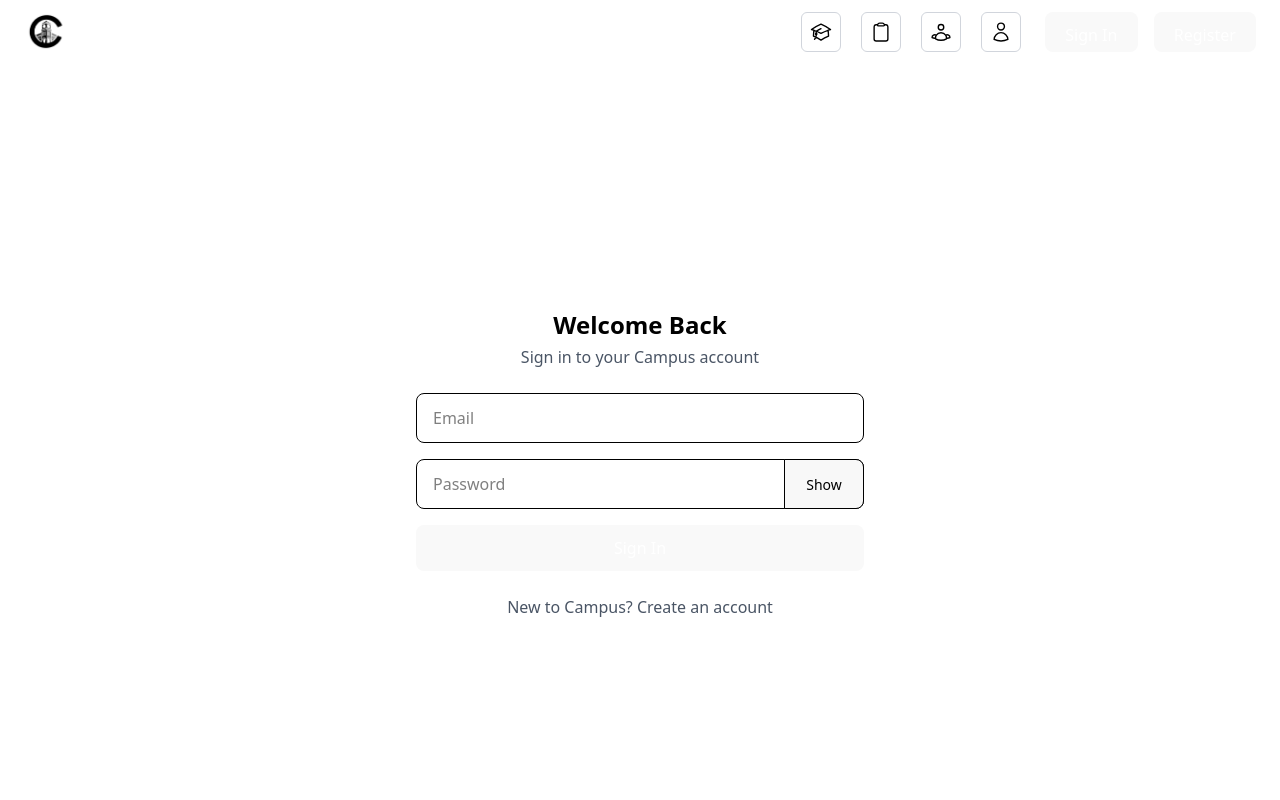
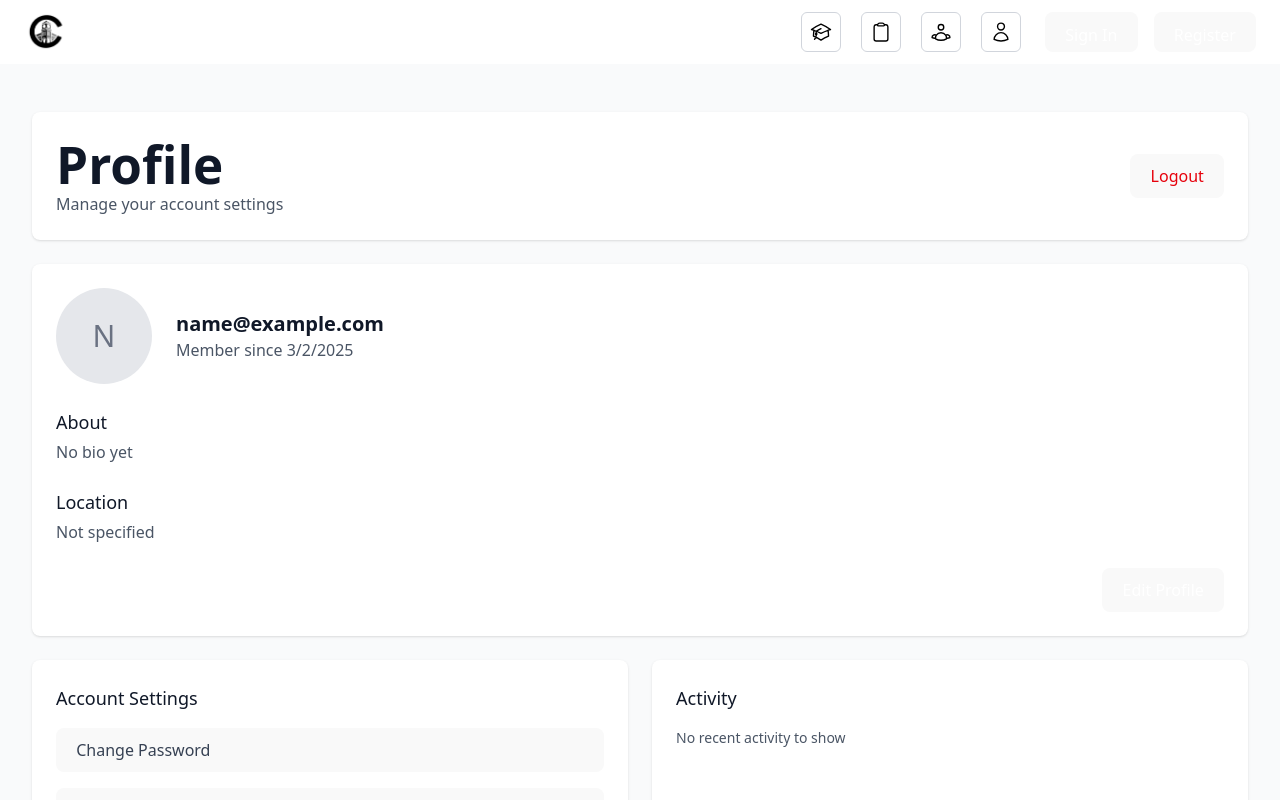
Before and after one commit to CharlieGuarasci/campus_deployment, a React (Vite) app in the folder campus_frontend/: page /profile in a window 1280 px wide. Before the commit this address led to /signin. Shown: the top 800 px of the page. Built offline with nearby package versions, Linux system fonts and the light colour scheme; sample sign-in values are in the browser's storage.

Commit message:
Addedsimple profile page with some animations for style points

```diff
--- a/campus_frontend/src/App.jsx
+++ b/campus_frontend/src/App.jsx
@@ -5,6 +5,7 @@
 import SignIn from "./pages/SignIn";
 import Register from "./pages/Register";
 import Footer from "./components/Footer"
+import Welcome from "./pages/Welcome";
 import "./index.css";
 
 function App() {
@@ -18,6 +19,7 @@
             <Route path="/profile" element={<Profile />} />
             <Route path="/signin" element={<SignIn />} />
             <Route path="/register" element={<Register />} />
+            <Route path="/welcome" element={<Welcome />} />
           </Routes>
         </div>
         <Footer />
--- a/campus_frontend/src/pages/Profile.jsx
+++ b/campus_frontend/src/pages/Profile.jsx
@@ -5,20 +5,49 @@
 const Profile = () => {
   const navigate = useNavigate();
   const [user, setUser] = useState(null);
+  const [isEditing, setIsEditing] = useState(false);
+  const [fadeIn, setFadeIn] = useState(false);
+  const [showOverlay, setShowOverlay] = useState(false);
+  const [formData, setFormData] = useState({
+    name: "",
+    bio: "",
+    location: "",
+  });
 
   useEffect(() => {
+    const shouldShowFade = localStorage.getItem('showWelcomeFade') === 'true';
+    setShowOverlay(shouldShowFade);
+
+    if (shouldShowFade) {
+      // Start fade in animation
+      setTimeout(() => {
+        setFadeIn(true);
+        // Remove overlay after animation completes
+        setTimeout(() => {
+          setShowOverlay(false);
+          localStorage.removeItem('showWelcomeFade'); // Remove the flag
+        }, 1000);
+      }, 100);
+    }
+
     const fetchProfile = async () => {
-      const token = localStorage.getItem("token");
-      if (!token) {
-        navigate("/signin"); // Redirect to sign-in if not logged in
+      const userData = localStorage.getItem("user");
+      if (!userData) {
+        navigate("/signin");
         return;
       }
+
       try {
-        const response = await axios.get("http://localhost:8000/api/profile/", {
-          headers: { Authorization: `Bearer ${token}` },
+        const user = JSON.parse(userData);
+        setUser(user);
+        setFormData({
+          name: user.name || "",
+          bio: user.bio || "",
+          location: user.location || "",
         });
-        setUser(response.data);
       } catch (err) {
+        console.error("Error parsing user data:", err);
+        localStorage.removeItem("user");
         navigate("/signin");
       }
     };
@@ -26,21 +55,149 @@
   }, [navigate]);
 
   const handleLogout = () => {
-    localStorage.removeItem("token");
-    navigate("/profile");
+    localStorage.removeItem("user");
+    navigate("/signin");
+  };
+
+  const handleSubmit = async (e) => {
+    e.preventDefault();
+    // Here you would typically make an API call to update the profile
+    setIsEditing(false);
   };
 
   return (
-    <div className="profile-container">
-      <h2>Profile</h2>
-      {user ? (
-        <div>
-          <p>Email: {user.email}</p>
-          <button onClick={handleLogout}>Logout</button>
+    <div className="min-w-screen min-h-screen bg-gray-50 py-12 px-4 sm:px-6 lg:px-8 relative">
+      {/* White overlay that fades out */}
+      {showOverlay && (
+        <div className={`absolute inset-0 bg-white transition-opacity duration-1000 ${fadeIn ? 'opacity-0' : 'opacity-100'} z-50`} />
+      )}
+
+      {/* Main content */}
+      <div className="w-full max-w-full mx-auto relative z-10">
+        {/* Header */}
+        <div className="bg-white shadow rounded-lg p-6 mb-6">
+          <div className="flex items-center justify-between">
+            <div>
+              <h1 className="text-2xl font-bold text-gray-900">Profile</h1>
+              <p className="text-gray-600">Manage your account settings</p>
+            </div>
+            <button
+              onClick={handleLogout}
+              className="px-4 py-2 text-sm font-medium text-red-600 hover:text-red-800"
+            >
+              Logout
+            </button>
+          </div>
         </div>
-      ) : (
-        <p>Loading profile...</p>
-      )}
+
+        {/* Profile Content */}
+        <div className="bg-white shadow rounded-lg p-6">
+          <div className="flex items-center space-x-6 mb-6">
+            <div className="h-24 w-24 bg-gray-200 rounded-full flex items-center justify-center">
+              <span className="text-3xl text-gray-500">
+                {user?.email?.[0]?.toUpperCase() || "?"}
+              </span>
+            </div>
+            <div>
+              <h2 className="text-xl font-semibold text-gray-900">
+                {user?.email || "User"}
+              </h2>
+              <p className="text-gray-600">Member since {new Date().toLocaleDateString()}</p>
+            </div>
+          </div>
+
+          {isEditing ? (
+            <form onSubmit={handleSubmit} className="space-y-6">
+              <div>
+                <label className="block text-sm font-medium text-gray-700">Name</label>
+                <input
+                  type="text"
+                  value={formData.name}
+                  onChange={(e) => setFormData({ ...formData, name: e.target.value })}
+                  className="mt-1 block w-full rounded-md border border-gray-300 bg-white px-3 py-2 text-black shadow-sm focus:border-blue-500 focus:ring-blue-500"
+                />
+              </div>
+              <div>
+                <label className="block text-sm font-medium text-gray-700">Bio</label>
+                <textarea
+                  value={formData.bio}
+                  onChange={(e) => setFormData({ ...formData, bio: e.target.value })}
+                  rows={3}
+                  className="mt-1 block w-full rounded-md border border-gray-300 bg-white px-3 py-2 text-black shadow-sm focus:border-blue-500 focus:ring-blue-500"
+                />
+              </div>
+              <div>
+                <label className="block text-sm font-medium text-gray-700">Location</label>
+                <input
+                  type="text"
+                  value={formData.location}
+                  onChange={(e) => setFormData({ ...formData, location: e.target.value })}
+                  className="mt-1 block w-full rounded-md border border-gray-300 bg-white px-3 py-2 text-black shadow-sm focus:border-blue-500 focus:ring-blue-500"
+                />
+              </div>
+              <div className="flex justify-end space-x-3">
+                <button
+                  type="button"
+                  onClick={() => setIsEditing(false)}
+                  className="px-4 py-2 text-sm font-medium text-white bg-white border border-gray-300 rounded-md hover:bg-gray-50"
+                >
+                  Cancel
+                </button>
+                <button
+                  type="submit"
+                  className="px-4 py-2 text-sm font-medium text-white bg-blue-600 rounded-md hover:bg-blue-700"
+                >
+                  Save Changes
+                </button>
+              </div>
+            </form>
+          ) : (
+            <div className="space-y-6">
+              <div>
+                <h3 className="text-lg font-medium text-gray-900">About</h3>
+                <p className="mt-1 text-gray-600">{formData.bio || "No bio yet"}</p>
+              </div>
+              <div>
+                <h3 className="text-lg font-medium text-gray-900">Location</h3>
+                <p className="mt-1 text-gray-600">{formData.location || "Not specified"}</p>
+              </div>
+              <div className="flex justify-end">
+                <button
+                  onClick={() => setIsEditing(true)}
+                  className="px-4 py-2 text-sm font-medium text-white bg-blue-600 rounded-md hover:bg-blue-700"
+                >
+                  Edit Profile
+                </button>
+              </div>
+            </div>
+          )}
+        </div>
+
+        {/* Additional Sections */}
+        <div className="mt-6 grid grid-cols-1 gap-6 sm:grid-cols-2">
+          <div className="bg-white shadow rounded-lg p-6">
+            <h3 className="text-lg font-medium text-gray-900 mb-4">Account Settings</h3>
+            <div className="space-y-4">
+              <button className="w-full text-left px-4 py-2 text-sm text-gray-700 hover:bg-gray-50 rounded-md">
+                Change Password
+              </button>
+              <button className="w-full text-left px-4 py-2 text-sm text-gray-700 hover:bg-gray-50 rounded-md">
+                Notification Preferences
+              </button>
+              <button className="w-full text-left px-4 py-2 text-sm text-gray-700 hover:bg-gray-50 rounded-md">
+                Privacy Settings
+              </button>
+            </div>
+          </div>
+
+          <div className="bg-white shadow rounded-lg p-6">
+            <h3 className="text-lg font-medium text-gray-900 mb-4">Activity</h3>
+            <div className="space-y-4">
+              <p className="text-sm text-gray-600">No recent activity to show</p>
+            </div>
+          </div>
+        </div>
+      </div>
     </div>
   );
 };
--- a/campus_frontend/src/pages/SignIn.jsx
+++ b/campus_frontend/src/pages/SignIn.jsx
@@ -20,7 +20,9 @@
       });
 
       if (response.status === 200) {
-        navigate("/profile");
+        localStorage.setItem('user', JSON.stringify(response.data));
+        localStorage.setItem('showWelcomeFade', 'true');
+        navigate("/welcome");
       }
     } catch (err) {
       setError("Invalid email or password. Please try again.");
--- /dev/null
+++ b/campus_frontend/src/pages/Welcome.jsx
@@ -0,0 +1,47 @@
+import React, { useEffect, useState } from 'react';
+import { useNavigate } from 'react-router-dom';
+
+const Welcome = () => {
+  const navigate = useNavigate();
+  const [fadeIn, setFadeIn] = useState(false);
+  const [fadeOut, setFadeOut] = useState(false);
+
+  useEffect(() => {
+    // Start fade in immediately
+    setFadeIn(true);
+
+    // Start fade out after 2 seconds
+    const fadeTimer = setTimeout(() => {
+      setFadeIn(false);
+      setFadeOut(true);
+    }, 1500);
+
+    // Navigate to profile after fade out (3 seconds total)
+    const navigationTimer = setTimeout(() => {
+      navigate('/profile');
+    }, 2500);
+
+    return () => {
+      clearTimeout(fadeTimer);
+      clearTimeout(navigationTimer);
+    };
+  }, [navigate]);
+
+  return (
+    <div className="min-h-screen min-w-screen bg-white flex items-center justify-center">
+      {/* Background fade */}
+      <div className={`absolute inset-0 bg-white transition-opacity duration-1000 ${fadeOut ? 'opacity-100' : 'opacity-0'}`} />
+
+      {/* Welcome text */}
+      <h1
+        className={`text-4xl font-bold text-gray-900 transition-all duration-1000 relative
+          ${fadeIn ? 'opacity-100 transform translate-y-0' : 'opacity-0 transform -translate-y-4'}
+          ${fadeOut ? 'opacity-0 transform translate-y-4' : ''}`}
+      >
+        Welcome to Campus
+      </h1>
+    </div>
+  );
+};
+
+export default Welcome;
```
Also changed, not shown: 1 other file (tests, documents, lock files or other folders).
